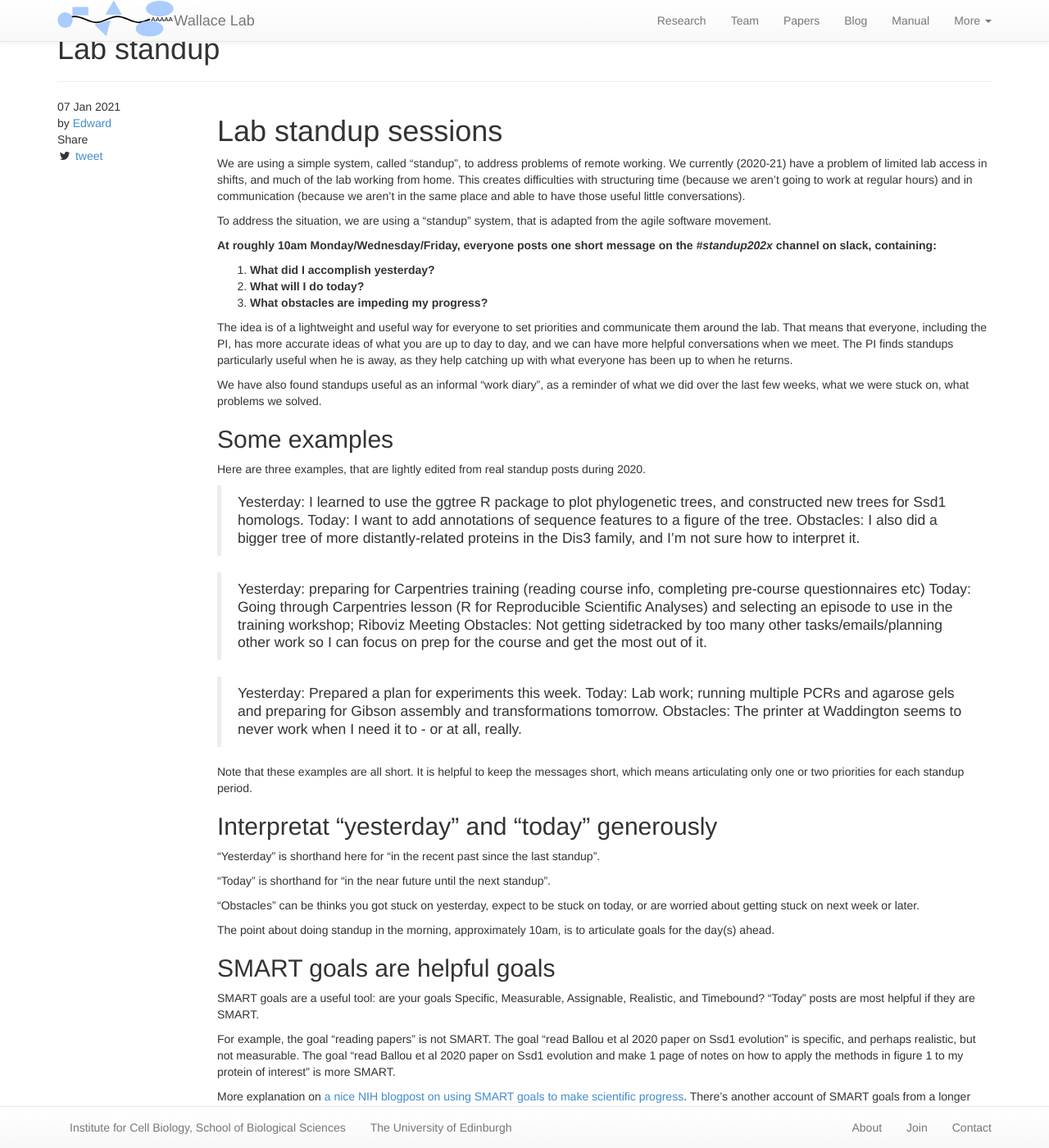
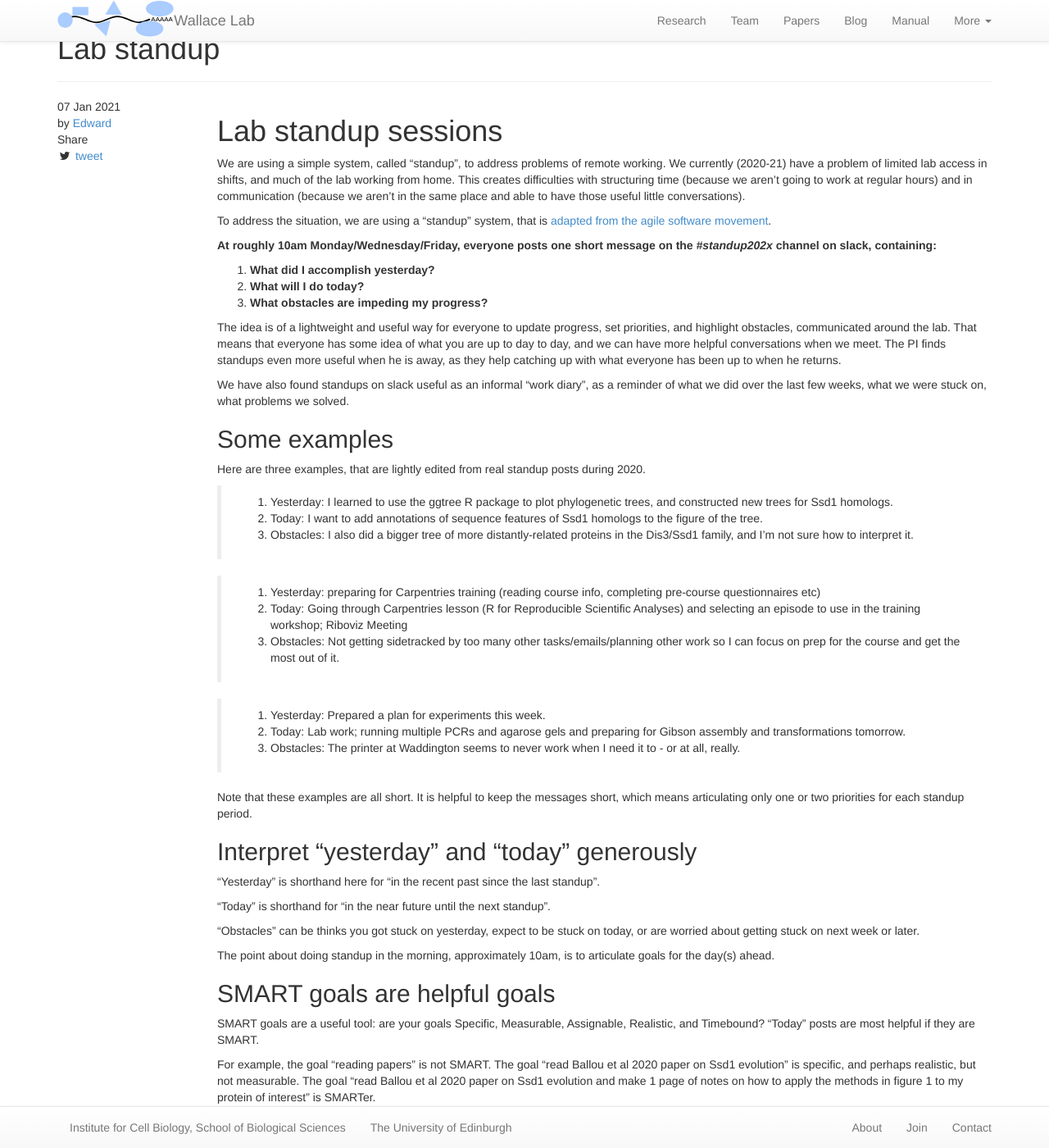
Before and after one commit to swinterbourne/ewallace.github.io, a Jekyll site: the page built from manual/_posts/2021-01-07-standup.md, in a window 1280 px wide and 1400 px high. Shown: the whole window at 82% size. Built offline with Jekyll 4.4.1, drawn with Linux system fonts in a browser that asks for light colours; nearby versions of some CDN libraries; some of the changed text lies outside the part shown.

Commit message:
standup clarifications

```diff
--- a/manual/_posts/2021-01-07-standup.md
+++ b/manual/_posts/2021-01-07-standup.md
@@ -14,7 +14,7 @@ We are using a simple system, called "standup", to address problems of remote wo
 We currently (2020-21) have a problem of limited lab access in shifts, and much of the lab working from home.
 This creates difficulties with structuring time (because we aren't going to work at regular hours) and in communication (because we aren't in the same place and able to have those useful little conversations).
 
-To address the situation, we are using a "standup" system, that is adapted from the agile software movement.
+To address the situation, we are using a "standup" system, that is [adapted from the agile software movement](https://www.agilealliance.org/glossary/daily-meeting/).
 
 **At roughly 10am Monday/Wednesday/Friday,
 everyone posts one short message on the *#standup202x* channel on slack, containing:**
@@ -23,31 +23,31 @@ everyone posts one short message on the *#standup202x* channel on slack, contain
 2. **What will I do today?**
 3. **What obstacles are impeding my progress?**
 
-The idea is of a lightweight and useful way for everyone to set priorities and communicate them around the lab.
-That means that everyone, including the PI, has more accurate ideas of what you are up to day to day, and we can have more helpful conversations when we meet.
-The PI finds standups particularly useful when he is away, as they help catching up with what everyone has been up to when he returns.
+The idea is of a lightweight and useful way for everyone to update progress, set priorities, and highlight obstacles, communicated around the lab.
+That means that everyone has some idea of what you are up to day to day, and we can have more helpful conversations when we meet.
+The PI finds standups even more useful when he is away, as they help catching up with what everyone has been up to when he returns.
 
-We have also found standups useful as an informal "work diary", as a reminder of what we did over the last few weeks, what we were stuck on, what problems we solved.
+We have also found standups on slack useful as an informal "work diary", as a reminder of what we did over the last few weeks, what we were stuck on, what problems we solved.
 
 ## Some examples
 
 Here are three examples, that are lightly edited from real standup posts during 2020.
 
-> Yesterday: I learned to use the ggtree R package to plot phylogenetic trees, and constructed new trees for Ssd1 homologs.
-> Today: I want to add annotations of sequence features to a figure of the tree.
-> Obstacles: I also did a bigger tree of more distantly-related proteins in the Dis3 family, and I'm not sure how to interpret it.
+> 1. Yesterday: I learned to use the ggtree R package to plot phylogenetic trees, and constructed new trees for Ssd1 homologs.
+> 2. Today: I want to add annotations of sequence features of Ssd1 homologs to the figure of the tree.
+> 3. Obstacles: I also did a bigger tree of more distantly-related proteins in the Dis3/Ssd1 family, and I'm not sure how to interpret it.
 
-> Yesterday: preparing for Carpentries training (reading course info, completing pre-course questionnaires etc)
-> Today: Going through Carpentries lesson (R for Reproducible Scientific Analyses) and selecting an episode to use in the training workshop; Riboviz Meeting
-> Obstacles: Not getting sidetracked by too many other tasks/emails/planning other work so I can focus on prep for the course and get the most out of it.
+> 1. Yesterday: preparing for Carpentries training (reading course info, completing pre-course questionnaires etc)
+> 2. Today: Going through Carpentries lesson (R for Reproducible Scientific Analyses) and selecting an episode to use in the training workshop; Riboviz Meeting
+> 3. Obstacles: Not getting sidetracked by too many other tasks/emails/planning other work so I can focus on prep for the course and get the most out of it.
 
-> Yesterday: Prepared a plan for experiments this week.
-> Today: Lab work; running multiple PCRs and agarose gels and preparing for Gibson assembly and transformations tomorrow.
-> Obstacles: The printer at Waddington seems to never work when I need it to - or at all, really.
+> 1. Yesterday: Prepared a plan for experiments this week.
+> 2. Today: Lab work; running multiple PCRs and agarose gels and preparing for Gibson assembly and transformations tomorrow.
+> 3. Obstacles: The printer at Waddington seems to never work when I need it to - or at all, really.
 
 Note that these examples are all short. It is helpful to keep the messages short, which means articulating only one or two priorities for each standup period.
 
-## Interpretat "yesterday" and "today" generously
+## Interpret "yesterday" and "today" generously
 
 "Yesterday" is shorthand here for  "in the recent past since the last standup".
 
@@ -61,9 +61,9 @@ The point about doing standup in the morning, approximately 10am, is to articula
 
 SMART goals are a useful tool: are your goals Specific, Measurable, Assignable, Realistic, and Timebound? "Today" posts are most helpful if they are SMART.
 
-For example, the goal "reading papers" is not SMART. The goal "read Ballou et al 2020 paper on Ssd1 evolution" is specific, and perhaps realistic, but not measurable. The goal "read Ballou et al 2020 paper on Ssd1 evolution and make 1 page of notes on how to apply the methods in figure 1 to my protein of interest" is more SMART.
+For example, the goal "reading papers" is not SMART. The goal "read Ballou et al 2020 paper on Ssd1 evolution" is specific, and perhaps realistic, but not measurable. The goal "read Ballou et al 2020 paper on Ssd1 evolution and make 1 page of notes on how to apply the methods in figure 1 to my protein of interest" is SMARTer.
 
-More explanation on [a nice NIH blogpost on using SMART goals to make scientific progress](https://irp.nih.gov/blog/post/2016/07/using-smart-goals-to-make-scientific-progress).
+More explanation in [a nice NIH blogpost on using SMART goals to make scientific progress](https://irp.nih.gov/blog/post/2016/07/using-smart-goals-to-make-scientific-progress).
 There's another account of SMART goals from a longer term perspective, [in the Science magazine careers section](https://www.sciencemag.org/careers/2013/12/goal-setting-strategies-scientific-and-career-success).
 
 ## Obstacles are real
@@ -92,4 +92,6 @@ For everyone else, participation in standups is strongly encouraged, again becau
 ## Conclusion
 
 This kind of communication would be easier if we were in the lab and office, having little chats over coffee and so on. But we aren't.
-So we are trying to make up for it using these standups on slack.
+Even in person, daily standup meetings can be valuable for teamwork and progress.
+
+We are trying to make up for it using these standups on slack.
```
Also changed, not shown: other parts of manual/_posts/2021-01-07-standup.md (+1 -1 lines).
